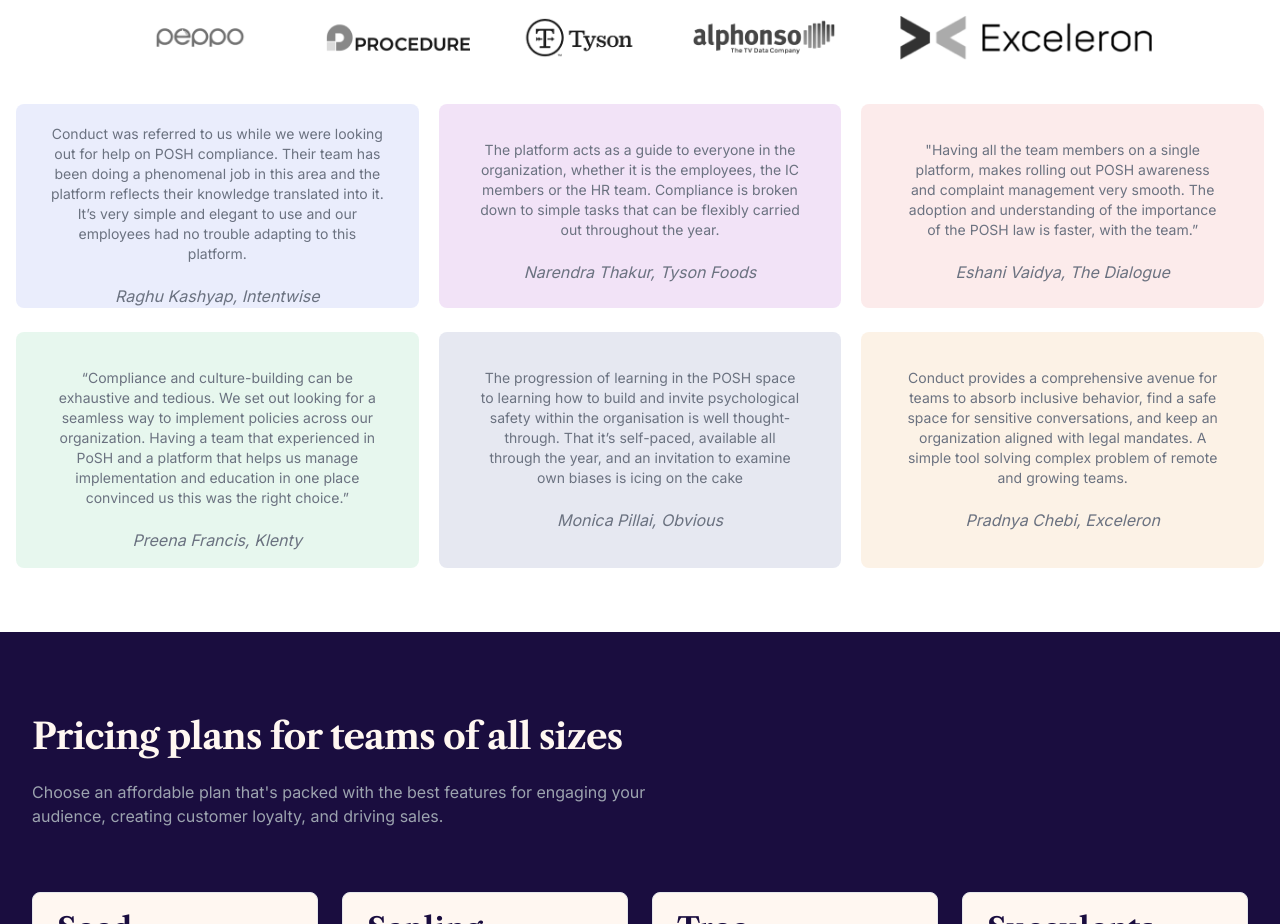
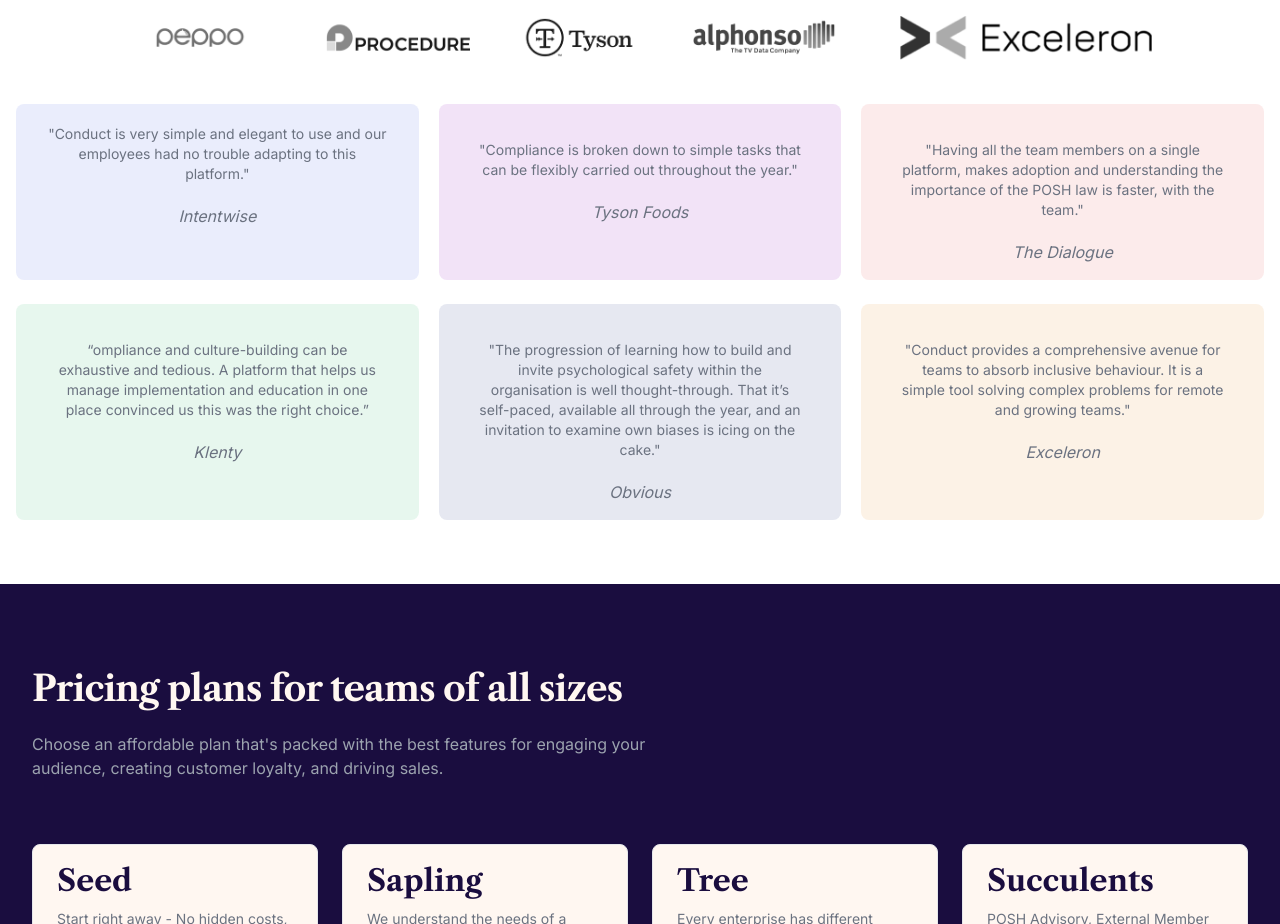
Before and after one commit to pruthvireddyp51/conduct_tailwindcss, a website built with Vite: page src/index.html in a window 1280 px wide. Shown: the part 4980-5904 px from the top of the page. Built offline with nearby package versions, Linux system fonts and the light colour scheme.

Commit message:
testimonials changed

```diff
--- a/src/index.html
+++ b/src/index.html
@@ -1451,71 +1451,47 @@
         <div class="grid grid-cols-1 gap-x-5 sm:grid-cols-2 lg:grid-cols-3">
           <div class="mt-6 bg-tBlue rounded-lg">
             <p class="mt-5 text-sm text-gray-500 text-center px-8">
-              Conduct was referred to us while we were looking out for help on
-              POSH compliance. Their team has been doing a phenomenal job in
-              this area and the platform reflects their knowledge translated
-              into it. It’s very simple and elegant to use and our employees had
-              no trouble adapting to this platform.
+              "Conduct is very simple and elegant to use and our employees had no trouble adapting to this platform."
             </p>
             <p class="mt-5 text-base text-gray-500 text-center px-8 italic">
-              Raghu Kashyap, Intentwise
+              Intentwise
             </p>
           </div>
           <div class="mt-6 bg-tPink rounded-lg px-2 py-4">
             <p class="mt-5 text-sm text-gray-500 text-center px-8">
-              The platform acts as a guide to everyone in the organization,
-              whether it is the employees, the IC members or the HR team.
-              Compliance is broken down to simple tasks that can be flexibly
-              carried out throughout the year.
-            </p>
+            "Compliance is broken down to simple tasks that can be flexibly carried out throughout the year."            </p>
             <p class="mt-5 text-base text-gray-500 text-center px-8 italic">
-              Narendra Thakur, Tyson Foods
-            </p>
+              Tyson Foods </p>
           </div>
           <div class="mt-6 bg-tOrange rounded-lg px-2 py-4">
             <p class="mt-5 text-sm text-gray-500 text-center px-8">
-              "Having all the team members on a single platform, makes rolling
-              out POSH awareness and complaint management very smooth. The
-              adoption and understanding of the importance of the POSH law is
-              faster, with the team.”
+              "Having all the team members on a single platform, makes adoption and understanding the importance of the POSH law is faster, with the team."
             </p>
             <p class="mt-5 text-base text-gray-500 text-center px-8 italic">
-              Eshani Vaidya, The Dialogue
-            </p>
+              The Dialogue            </p>
           </div>
           <div class="mt-6 bg-tGreen rounded-lg px-2 py-4">
             <p class="mt-5 text-sm text-gray-500 text-center px-8">
-              “Compliance and culture-building can be exhaustive and tedious. We
-              set out looking for a seamless way to implement policies across
-              our organization. Having a team that experienced in PoSH and a
-              platform that helps us manage implementation and education in one
-              place convinced us this was the right choice.”
+              “ompliance and culture-building can be exhaustive and tedious. A platform that helps us manage implementation and education in one place convinced us this was the right choice.”
             </p>
             <p class="mt-5 text-base text-gray-500 text-center px-8 italic">
-              Preena Francis, Klenty
+              Klenty
             </p>
           </div>
           <div class="mt-6 bg-tGrey rounded-lg px-2 py-4">
             <p class="mt-5 text-sm text-gray-500 text-center px-8">
-              The progression of learning in the POSH space to learning how to
-              build and invite psychological safety within the organisation is
-              well thought-through. That it’s self-paced, available all through
-              the year, and an invitation to examine own biases is icing on the
-              cake
+              "The progression of learning how to build and invite psychological safety within the organisation is well thought-through. That it’s self-paced, available all through the year, and an invitation to examine own biases is icing on the cake."
             </p>
             <p class="mt-5 text-base text-gray-500 text-center px-8 italic">
-              Monica Pillai, Obvious
+              Obvious
             </p>
           </div>
           <div class="mt-6 bg-tYellow rounded-lg px-2 py-4">
             <p class="mt-5 text-sm text-gray-500 text-center px-8">
-              Conduct provides a comprehensive avenue for teams to absorb
-              inclusive behavior, find a safe space for sensitive conversations,
-              and keep an organization aligned with legal mandates. A simple
-              tool solving complex problem of remote and growing teams.
+              "Conduct provides a comprehensive avenue for teams to absorb inclusive behaviour. It is a simple tool solving complex problems for remote and growing teams."
             </p>
             <p class="mt-5 text-base text-gray-500 text-center px-8 italic">
-              Pradnya Chebi, Exceleron
+              Exceleron
             </p>
           </div>
         </div>
```
Lines whose indentation alone changed are shown as unchanged.
